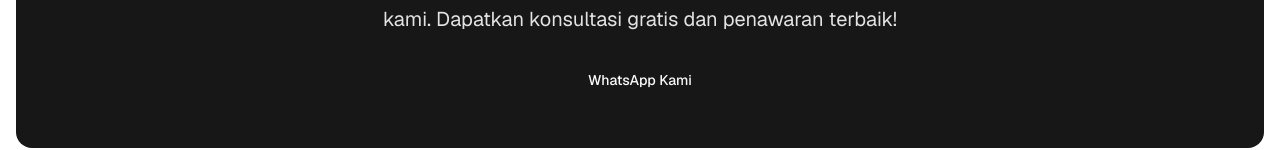
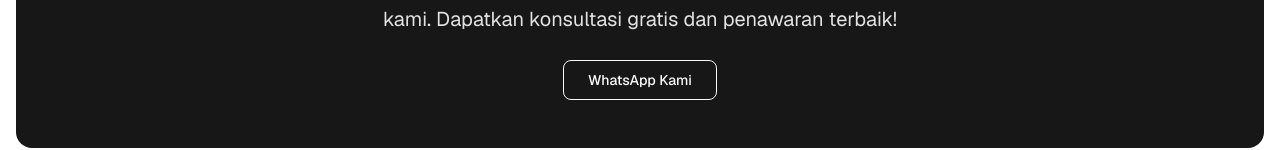
Before and after one commit to wsetiono/website_webperdana, a Next.js app: page / in a window 1280 px wide. Shown: the part 3494-3644 px from the top of the page. Built offline with nearby package versions, Linux system fonts and the light colour scheme.

Commit message:
Update page.tsx

```diff
--- a/app/page.tsx
+++ b/app/page.tsx
@@ -295,7 +295,7 @@
                 </Button> */}
                 <Button
                   size="lg"
-                  variant="secondary"
+                  variant="outline"
                   className="border-primary-foreground text-primary-foreground hover:bg-primary-foreground hover:text-primary bg-transparent"
                   asChild
                 >
```
